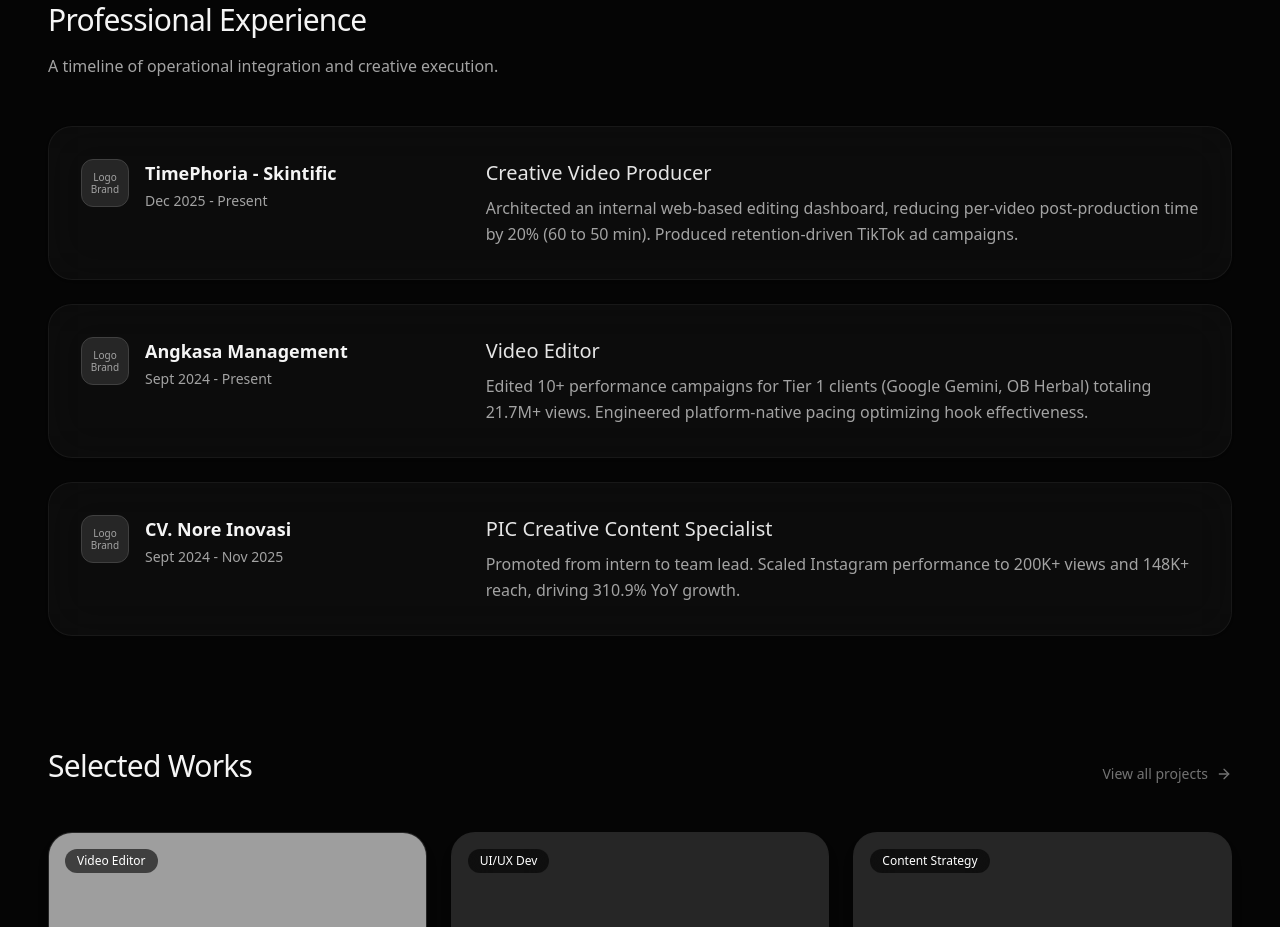
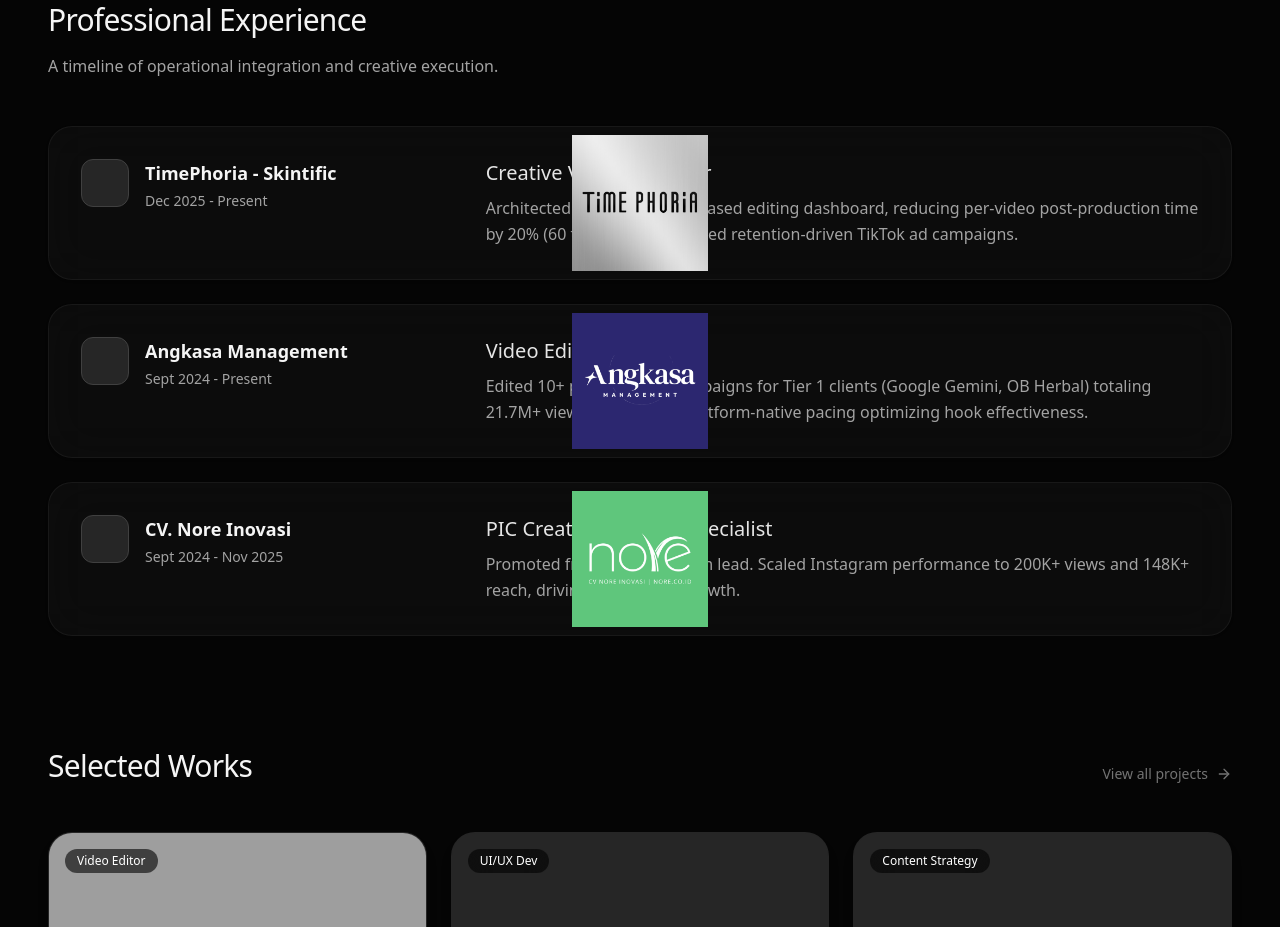
Before and after one commit to Adityasat23/portfolio, a Next.js app: page / in a window 1280 px wide. Shown: the part 980-1907 px from the top of the page. Built offline with nearby package versions, Linux system fonts and the light colour scheme; grey boxes are pictures that could not be loaded.

Commit message:
tesupdatefoto

```diff
--- a/app/about/page.tsx
+++ b/app/about/page.tsx
@@ -43,7 +43,7 @@
 
           {/* FOTO PROFIL (Wajib ganti src dengan foto Anda di folder public) */}
           <motion.div variants={fadeUp} className="md:col-span-4 aspect-[4/5] relative rounded-3xl overflow-hidden bg-neutral-200 dark:bg-neutral-900 border border-neutral-200/50 dark:border-neutral-800/50 shadow-xl">
-             {<Image src="/foto-aditya.webp" alt="Aditya Satria Pratama" fill className="object-cover" />}
+             {<Image src="/foto-aditya.png" alt="Aditya Satria Pratama" fill className="object-cover" />}
              </motion.div>
 
           <motion.div variants={fadeUp} className="md:col-span-8 space-y-6">
--- a/app/page.tsx
+++ b/app/page.tsx
@@ -149,8 +149,7 @@
                   {/* Brand Logo Box */}
                   <div className="w-12 h-12 flex-shrink-0 bg-neutral-100 dark:bg-neutral-800 rounded-xl border border-neutral-200 dark:border-neutral-700 flex items-center justify-center overflow-hidden">
                      {/* Ganti div kosongan ini dengan Image setelah upload logo perusahaan */}
-                     <span className="text-[10px] text-neutral-400 text-center leading-tight">Logo<br/>Brand</span>
-                  </div>
+                    <Image src={exp.logo} alt={exp.company} fill className="object-contain p-2" /></div>
                   <div className="space-y-1">
                     <h3 className="text-lg font-semibold text-neutral-900 dark:text-neutral-100">{exp.company}</h3>
                     <p className="text-sm font-medium text-neutral-500 dark:text-neutral-400">{exp.date}</p>
--- a/app/work/[id]/page.tsx
+++ b/app/work/[id]/page.tsx
@@ -36,7 +36,7 @@
       {
         title: { en: "Brand Safety Review", id: "Review Keamanan Brand" },
         desc: { en: "Strict color grading and font selection matching Google's exact hex codes.", id: "Color grading dan pemilihan font ketat yang sesuai dengan kode hex resmi Google." },
-        visual: "/thumb-gemini.jpg" // Ganti dengan gambar color palette / guideline
+        visual: "/thumb-gemini.webp.png" // Ganti dengan gambar color palette / guideline
       }
     ],
     gallery: [
```
Also changed, not shown: 1 other file (tests, documents, lock files or other folders).
